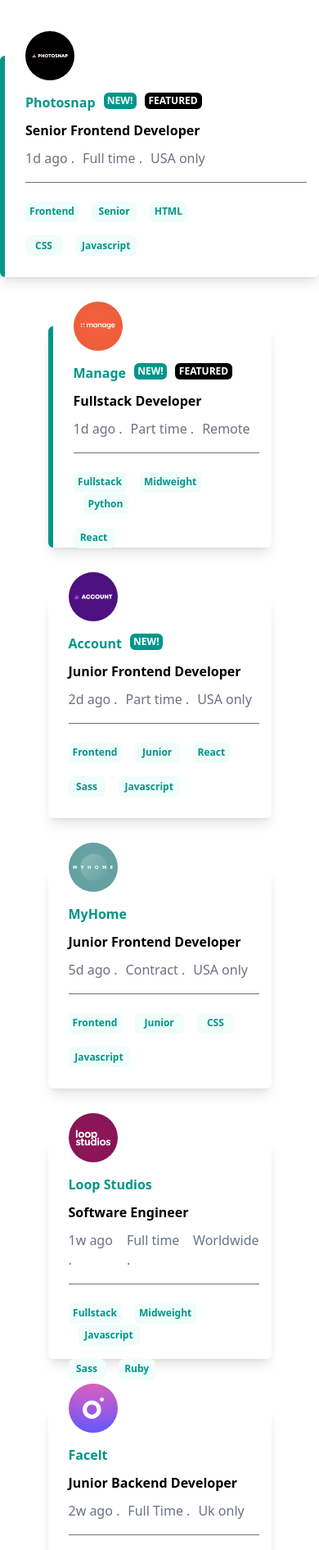
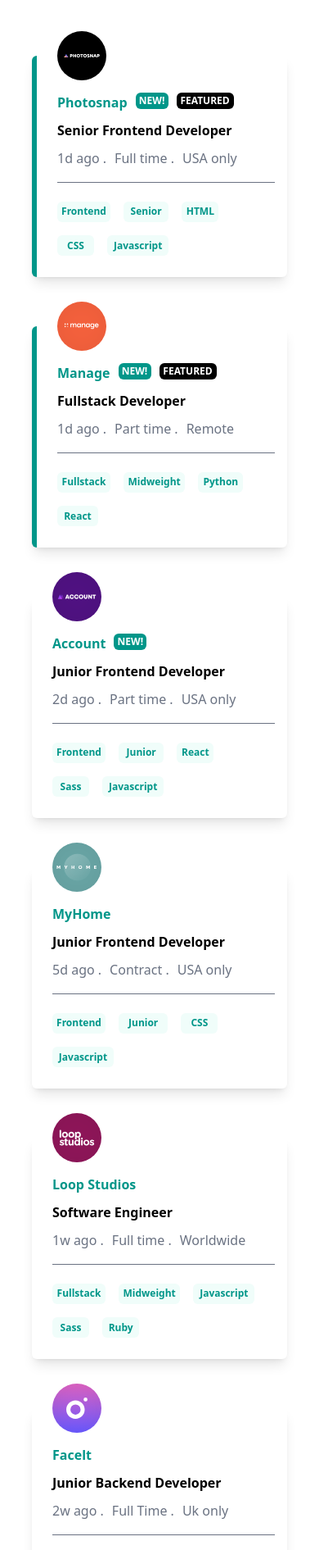
Before and after one commit to Aleefrosh/java-project, a website: page index.html in a window 390 px wide. Shown: the part 102-1993 px from the top of the page at 82% size. Drawn offline with Linux system fonts and the light colour scheme.

```diff
--- a/index.html
+++ b/index.html
@@ -12,7 +12,7 @@
         <img class="h-[100px] w-full" src="./images/bg-header-desktop.svg" alt="">
     </header>
   <section class="flex-col mt-[70px] justify-center items-center">
-    <div class="flex lg:flex-row flex-col  lg:h-full lg:w-[80%] shadow-lg w-[82%] rounded-md bg-white mx-auto border-l-6 border-teal-600 justify-start h-[270px] p-[15px] bg-white-600 item-center lg:gap-[310px]">
+    <div class="flex lg:flex-row flex-col  lg:h-full shadow-lg w-[80%] rounded-md bg-white mx-auto border-l-6 border-teal-600 justify-start h-[270px] p-[15px] bg-white-600 item-center lg:gap-[310px]">
         <div class="flex  lg:flex-row lg:ml-[20px] ml-[10px] flex-col justify-center item-center gap-[20px]">
             <img class="lg:w-[80px] lg:h-[80px] h-[60px] w-[60px] relative top-[-45px] lg:static lg:top-0 " src="./images/photosnap.svg" alt="">
             <div class="">
@@ -43,7 +43,7 @@
         </div>
     </div>
 
-    <div class="flex lg:flex-row flex-col lg:mt-[40px] shadow-lg mt-[60px] lg:h-full lg:w-[80%] rounded-md w-[70%] bg-white mx-auto border-l-6 border-teal-600 justify-start h-[270px] p-[15px] bg-white-600 item-center lg:gap-[375px]">
+    <div class="flex lg:flex-row flex-col lg:mt-[40px] shadow-lg mt-[60px] lg:h-full rounded-md w-[80%] bg-white mx-auto border-l-6 border-teal-600 justify-start h-[270px] p-[15px] bg-white-600 item-center lg:gap-[375px]">
         <div class="flex  lg:flex-row lg:ml-[20px] ml-[10px] flex-col justify-center item-center gap-[20px]">
             <img class="lg:w-[80px] lg:h-[80px] h-[60px] w-[60px] relative top-[-45px] lg:static lg:top-0 " src="./images/manage.svg" alt="">
             <div class="">
@@ -73,7 +73,7 @@
         </div>
     </div>
 
-    <div class="flex lg:flex-row flex-col lg:mt-[40px] mt-[60px] lg:h-full lg:w-[80%] w-[70%] rounded-md bg-white shadow-lg mx-auto justify-start h-[270px] p-[15px] bg-white-600 item-center lg:gap-[310px]">
+    <div class="flex lg:flex-row flex-col lg:mt-[40px] mt-[60px] lg:h-full w-[80%] rounded-md bg-white shadow-lg mx-auto justify-start h-[270px] p-[15px] bg-white-600 item-center lg:gap-[310px]">
         <div class="flex  lg:flex-row lg:ml-[20px] ml-[10px] flex-col justify-center item-center gap-[20px]">
             <img class="lg:w-[80px] lg:h-[80px] h-[60px] w-[60px] relative top-[-45px] lg:static lg:top-0 " src="./images/account.svg" alt="">
             <div class="">
@@ -104,7 +104,7 @@
     </div>
 
 
-    <div class="flex lg:flex-row flex-col lg:mt-[40px] mt-[60px] lg:h-full lg:w-[80%] rounded-md w-[70%] bg-white shadow-lg mx-auto justify-start h-[270px] p-[15px] bg-white-600 item-center lg:gap-[370px]">
+    <div class="flex lg:flex-row flex-col lg:mt-[40px] mt-[60px] lg:h-full rounded-md w-[80%] bg-white shadow-lg mx-auto justify-start h-[270px] p-[15px] bg-white-600 item-center lg:gap-[370px]">
         <div class="flex  lg:flex-row lg:ml-[20px] ml-[10px] flex-col justify-center item-center gap-[20px]">
             <img class="lg:w-[80px] lg:h-[80px] h-[60px] w-[60px] relative top-[-45px] lg:static lg:top-0 " src="./images/myhome.svg" alt="">
             <div class="">
@@ -132,7 +132,7 @@
         </div>
     </div>
 
-    <div class="flex lg:flex-row flex-col lg:mt-[40px] mt-[60px] lg:h-full lg:w-[80%] w-[70%] rounded-md bg-white shadow-lg mx-auto justify-start h-[270px] p-[15px] bg-white-600 item-center lg:gap-[280px]">
+    <div class="flex lg:flex-row flex-col lg:mt-[40px] mt-[60px] lg:h-full w-[80%] rounded-md bg-white shadow-lg mx-auto justify-start h-[270px] p-[15px] bg-white-600 item-center lg:gap-[280px]">
         <div class="flex  lg:flex-row lg:ml-[20px] ml-[10px] flex-col justify-center item-center gap-[20px]">
             <img class="lg:w-[80px] lg:h-[80px] h-[60px] w-[60px] relative top-[-45px] lg:static lg:top-0 " src="./images/loop-studios.svg" alt="">
             <div class="">
@@ -161,7 +161,7 @@
         </div>
     </div>
 
-    <div class="flex lg:flex-row flex-col lg:mt-[40px] mt-[60px] lg:h-full lg:w-[80%] rounded-md w-[70%] bg-white shadow-lg mx-auto justify-start h-[270px] p-[15px] bg-white-600 item-center lg:gap-[417px]">
+    <div class="flex lg:flex-row flex-col lg:mt-[40px] mt-[60px] lg:h-full rounded-md w-[80%] bg-white shadow-lg mx-auto justify-start h-[270px] p-[15px] bg-white-600 item-center lg:gap-[417px]">
         <div class="flex  lg:flex-row lg:ml-[20px] ml-[10px] flex-col justify-center item-center gap-[20px]">
             <img class="lg:w-[80px] lg:h-[80px] h-[60px] w-[60px] relative top-[-45px] lg:static lg:top-0 " src="./images/faceit.svg" alt="">
             <div class="">
@@ -190,7 +190,7 @@
     </div>
 
 
-    <div class="flex lg:flex-row flex-col lg:mt-[40px] mt-[60px] lg:h-full lg:w-[80%] w-[70%] rounded-md bg-white shadow-lg mx-auto justify-start h-[270px] p-[15px] bg-white-600 item-center lg:gap-[303px]">
+    <div class="flex lg:flex-row flex-col lg:mt-[40px] mt-[60px] lg:h-full w-[80%] rounded-md bg-white shadow-lg mx-auto justify-start h-[270px] p-[15px] bg-white-600 item-center lg:gap-[303px]">
         <div class="flex  lg:flex-row lg:ml-[20px] ml-[10px] flex-col justify-center item-center gap-[20px]">
             <img class="lg:w-[80px] lg:h-[80px] h-[60px] w-[60px] relative top-[-45px] lg:static lg:top-0 " src="./images/shortly.svg" alt="">
             <div class="">
@@ -220,7 +220,7 @@
     </div>
 
 
-    <div class="flex lg:flex-row flex-col lg:mt-[40px] mt-[60px] lg:h-full lg:w-[80%] w-[70%] rounded-md bg-white shadow-lg mx-auto justify-start h-[270px] p-[15px] bg-white-600 item-center lg:gap-[317px]">
+    <div class="flex lg:flex-row flex-col lg:mt-[40px] mt-[60px] lg:h-full w-[80%] rounded-md bg-white shadow-lg mx-auto justify-start h-[270px] p-[15px] bg-white-600 item-center lg:gap-[317px]">
         <div class="flex  lg:flex-row lg:ml-[20px] ml-[10px] flex-col justify-center item-center gap-[20px]">
             <img class="lg:w-[80px] lg:h-[80px] h-[60px] w-[60px] relative top-[-45px] lg:static lg:top-0 " src="./images/insure.svg" alt="">
             <div class="">
@@ -250,7 +250,7 @@
     </div>
 
 
-    <div class="flex lg:flex-row flex-col lg:mt-[40px] mt-[60px] lg:h-full lg:w-[80%] w-[70%] rounded-md bg-white shadow-lg mx-auto justify-start h-[270px] p-[15px] bg-white-600 item-center lg:gap-[267px]">
+    <div class="flex lg:flex-row flex-col lg:mt-[40px] mt-[60px] lg:h-full w-[80%] rounded-md bg-white shadow-lg mx-auto justify-start h-[270px] p-[15px] bg-white-600 item-center lg:gap-[267px]">
         <div class="flex  lg:flex-row lg:ml-[20px] ml-[10px] flex-col justify-center item-center gap-[20px]">
             <img class="lg:w-[80px] lg:h-[80px] h-[60px] w-[60px] relative top-[-45px] lg:static lg:top-0 " src="/images/eyecam-co.svg" alt="">
             <div class="">
@@ -279,7 +279,7 @@
         </div>
     </div>
 
-    <div class="flex lg:flex-row flex-col lg:mt-[40px] mt-[60px] lg:h-full lg:w-[80%] w-[70%] rounded-md bg-white shadow-lg mx-auto justify-start h-[270px] p-[15px] bg-white-600 mb-[80px] item-center lg:gap-[300px]">
+    <div class="flex lg:flex-row flex-col lg:mt-[40px] mt-[60px] lg:h-full w-[80%] rounded-md bg-white shadow-lg mx-auto justify-start h-[270px] p-[15px] bg-white-600 mb-[80px] item-center lg:gap-[300px]">
         <div class="flex  lg:flex-row lg:ml-[20px] ml-[10px] flex-col justify-center item-center gap-[20px]">
             <img class="lg:w-[80px] lg:h-[80px] h-[60px] w-[60px] relative top-[-45px] lg:static lg:top-0 " src="./images/the-air-filter-company.svg" alt="">
             <div class="">
```
Also changed, not shown: src/output.css.
